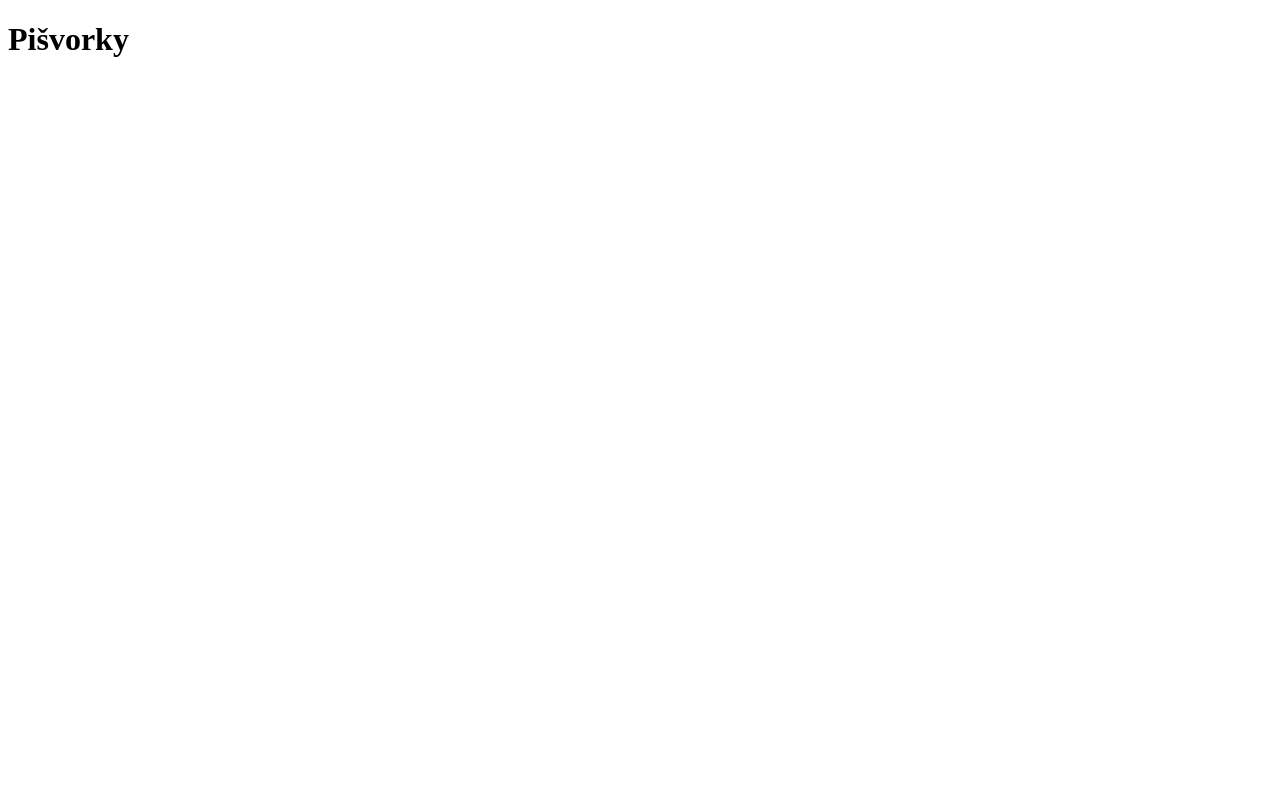
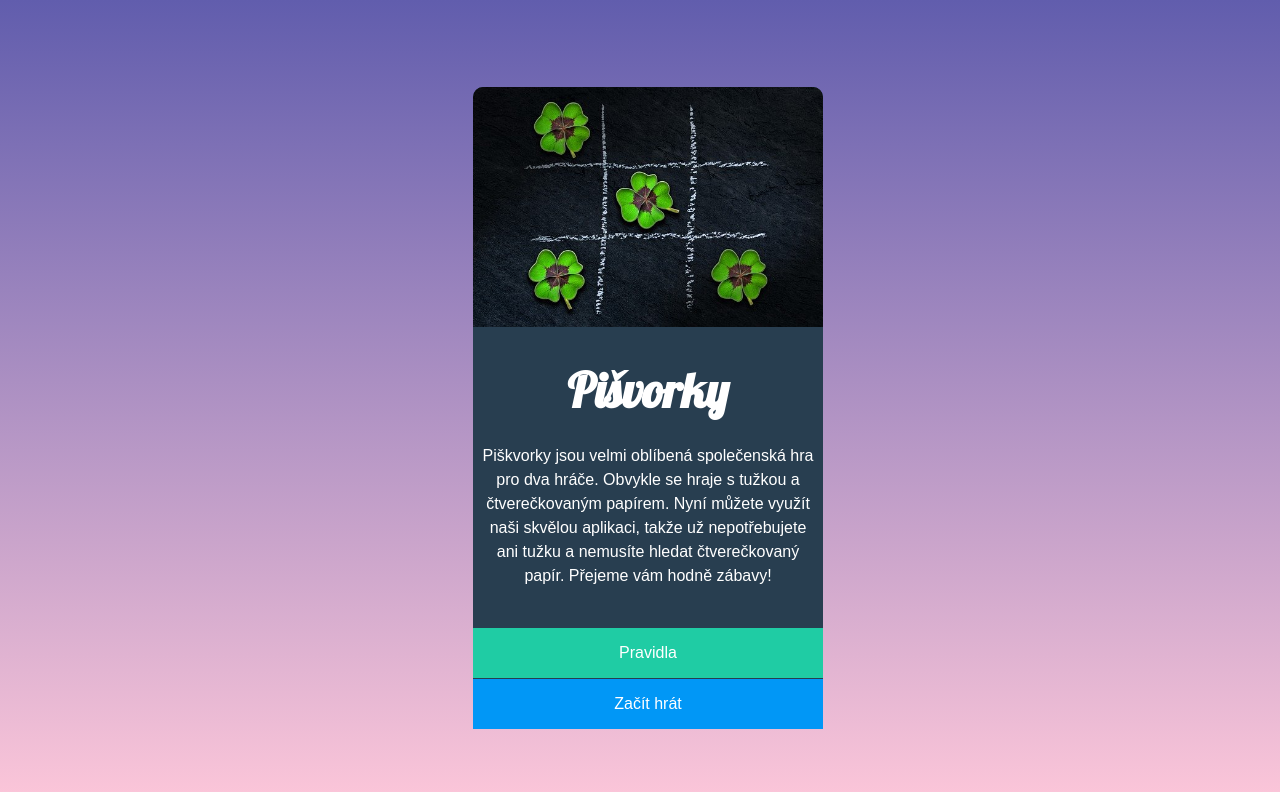
Before and after one commit to justinakab/piskvorky, a plain HTML site: page index.html in a window 1280 px wide. Drawn offline with Linux system fonts and the light colour scheme.

Commit message:
zakladni zmeny

```diff
--- a/index.html
+++ b/index.html
@@ -3,9 +3,36 @@
   <head>
     <meta charset="UTF-8" />
     <meta name="viewport" content="width=device-width, initial-scale=1.0" />
+    <link rel="stylesheet" href="style.css" />
+    <link rel="preconnect" href="https://fonts.googleapis.com" />
+    <link rel="preconnect" href="https://fonts.gstatic.com" crossorigin />
+    <link
+      href="https://fonts.googleapis.com/css2?family=Lobster&display=swap"
+      rel="stylesheet"
+    />
     <title>Piškvorky</title>
   </head>
   <body>
-    <h1>Pišvorky</h1>
+    <div class="background">
+      <div class="box">
+        <div class="box__image">
+          <p></p>
+        </div>
+        <h1 class="box__title">Pišvorky</h1>
+        <p class="box__description">
+          Piškvorky jsou velmi oblíbená společenská hra pro dva hráče. Obvykle
+          se hraje s tužkou a čtverečkovaným papírem. Nyní můžete využít naši
+          skvělou aplikaci, takže už nepotřebujete ani tužku a nemusíte hledat
+          čtverečkovaný papír. Přejeme vám hodně zábavy!
+        </p>
+        <a href="https://czechitas-podklady.cz/Piskvorky-pravidla/"
+          ><button class="box__button box__button--rules">Pravidla</button></a
+        >
+
+        <a href="index.html"
+          ><button class="box__button box__button--start">Začít hrát</button></a
+        >
+      </div>
+    </div>
   </body>
 </html>
--- /dev/null
+++ b/style.css
@@ -0,0 +1,81 @@
+body {
+  background-image: linear-gradient(#615dad, #ffc8da);
+  background-repeat: no-repeat;
+  font-family: sans-serif;
+}
+
+.background {
+  width: 100vw;
+  height: 100vh;
+  display: flex;
+  justify-content: center;
+  align-items: center;
+}
+
+.box {
+  display: flex;
+  flex-direction: column;
+  width: 25vw;
+  min-width: 350px;
+  background-color: #283e50;
+  color: white;
+  text-align: center;
+  border-radius: 10px 10px 0 0;
+
+}
+
+.box__image {
+  background-image: url(images/uvodni.jpg);
+  background-position: center;
+  background-size: cover;
+  height: 30vh;
+  border-radius: 10px 10px 0 0;
+}
+
+.box__image img {
+  width: 100%;
+
+}
+
+.box__title {
+  font-family: 'Lobster', cursive;
+  font-size: 3rem;
+  margin-bottom: 0;
+}
+
+.box__description {
+  padding: 1.5rem 0.5rem;
+  font-weight: lighter;
+  line-height: 1.5;
+  margin-top: 0;
+
+}
+
+.box__button {
+  color: white;
+  width: 100%;
+  padding: 1rem;
+  font-size: 1rem;
+  border: none;
+
+}
+
+.box__button--rules {
+  background-color: #1fcca4;
+  border-bottom: 1px solid #283e50;
+}
+
+.box__button--rules:hover {
+  background-color: #1cbb96;
+  cursor: pointer;
+}
+
+.box__button--start {
+  background-color: #0197f6;
+}
+
+.box__button--start:hover {
+  background-color: #0090e9;
+  cursor: pointer;
+
+}
```
Also changed, not shown: images/uvodni.jpg (added).
